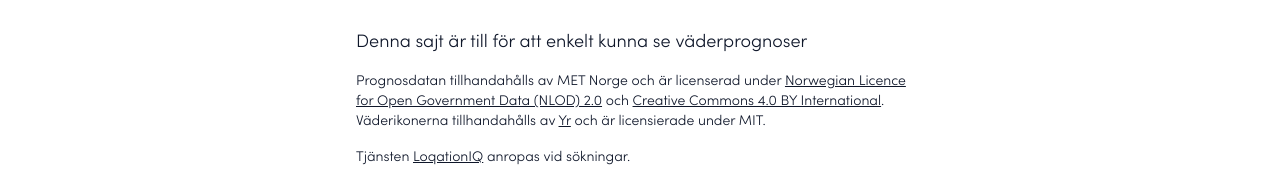
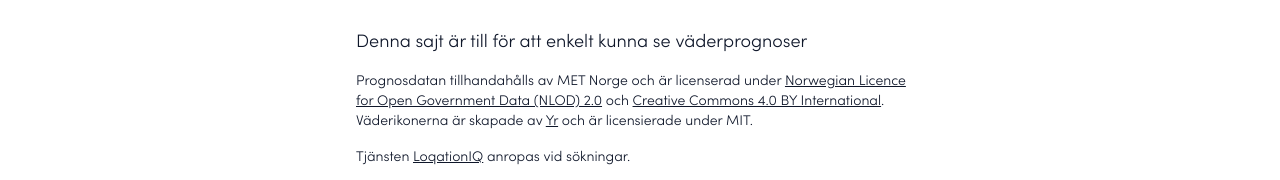
Before and after one commit to patrikhultgren/weather, a React (Create React App) app: page /charts in a window 1280 px wide. Both pictures are taken after a click on the button "Om sajten". Shown: the part 991-1171 px from the top of the page. Built offline with nearby package versions, Linux system fonts and the light colour scheme; no server answers.

Commit message:
Update credit

```diff
--- a/src/components/Credit/index.tsx
+++ b/src/components/Credit/index.tsx
@@ -47,7 +47,7 @@ export default function Credit() {
               >
                 Creative Commons 4.0 BY International
               </a>
-              . Väderikonerna tillhandahålls av{' '}
+              . Väderikonerna är skapade av{' '}
               <a href="https://www.yr.no" className="underline">
                 Yr
               </a>{' '}
```
